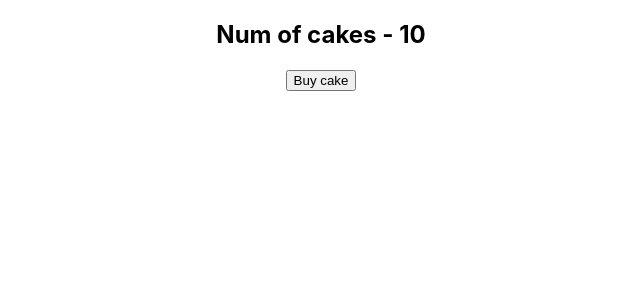
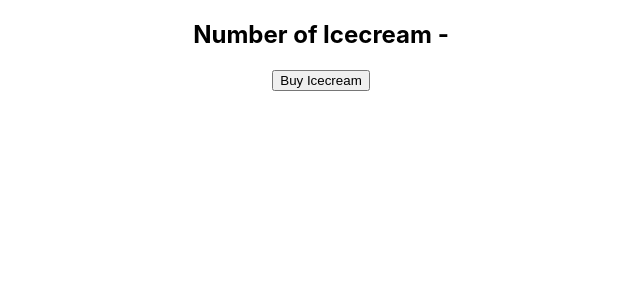
Before and after one commit to Poukam-Pierre/react-redux-course, a React (Create React App) app: page / in a window 1280 px wide. Shown: the top 300 px of the page, without its empty margins (319-959 px from the left). Built offline with nearby package versions, Linux system fonts and the light colour scheme.

Commit message:
show icecram component using hook

```diff
--- a/src/App.js
+++ b/src/App.js
@@ -1,13 +1,14 @@
 import './App.css';
 import { Provider } from 'react-redux'
 import store from './redux/store';
-import HookCakeContainer from './components/hookCakeConatiner';
+// import HookCakeContainer from './components/hookCakeConatiner';
+import HookIcecreamContainer from './components/hookIcecreamContainer';
 
 function App() {
   return (
     <Provider store={store}>
       <div className="App">
-        <HookCakeContainer />
+        <HookIcecreamContainer />
       </div>
     </Provider>
   );
```
